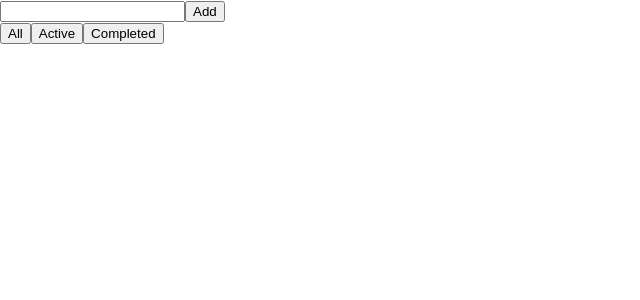
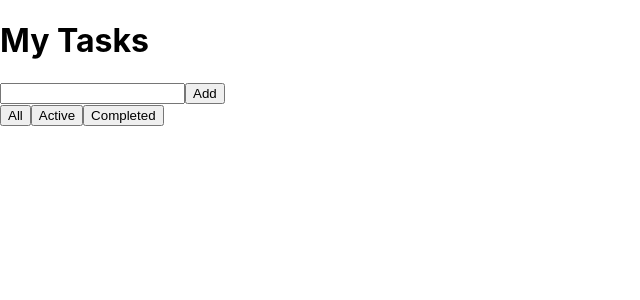
Before and after one commit to chahd-05/Hermes, a React (Create React App) app: page / in a window 1280 px wide. Shown: the top 300 px of the page, without its empty margins (0-640 px from the left). Built offline with nearby package versions, Linux system fonts and the light colour scheme.

Commit message:
feat: add header to App component for task title

```diff
--- a/src/App.js
+++ b/src/App.js
@@ -1,4 +1,5 @@
 import { useState, useEffect } from "react";
+import "./App.css";
 import TaskInput from "./components/TaskInput";
 import TaskList from "./components/TaskList";
 import Filter from "./components/Filter";
@@ -47,6 +48,7 @@ function App() {
 
   return (
     <div className="container">
+      <h1>My Tasks</h1>
 
       <TaskInput
         task={task}
```
